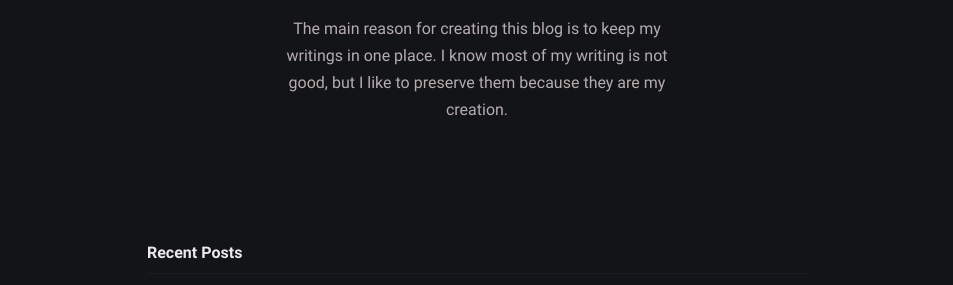
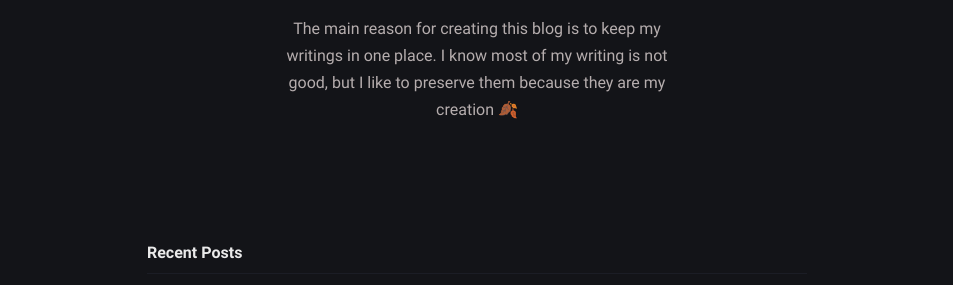
Before and after one commit to souronami/souronami.github.io, a Jekyll site: the page built from index.md, in a window 1280 px wide. Shown: the part 285-570 px from the top of the page, without its empty margins (163-1116 px from the left). Built offline with Jekyll 4.4.1, drawn with Linux system fonts in a browser that asks for light colours.

```diff
--- a/_config.yml
+++ b/_config.yml
@@ -14,7 +14,7 @@ author:
   name: Sourov Halder # author name
   bio: >- # tell to the world
     The main reason for creating this blog is to keep my writings in one place.
-    I know most of my writing is not good, but I like to preserve them because they are my creation.
+    I know most of my writing is not good, but I like to preserve them because they are my creation 🍂
 
   github: haldersourov # github username
   facebook: sourobook # facebook username
```
